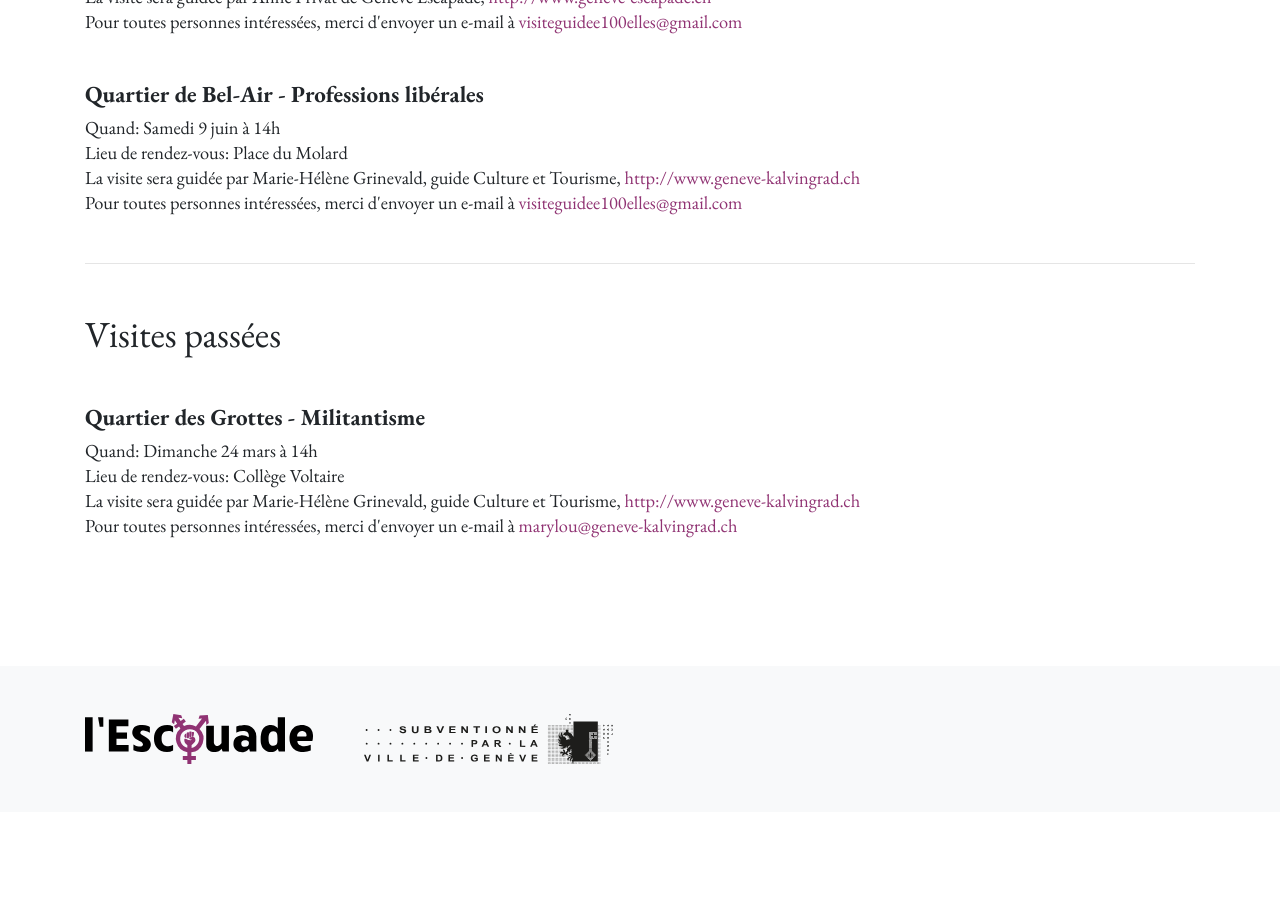
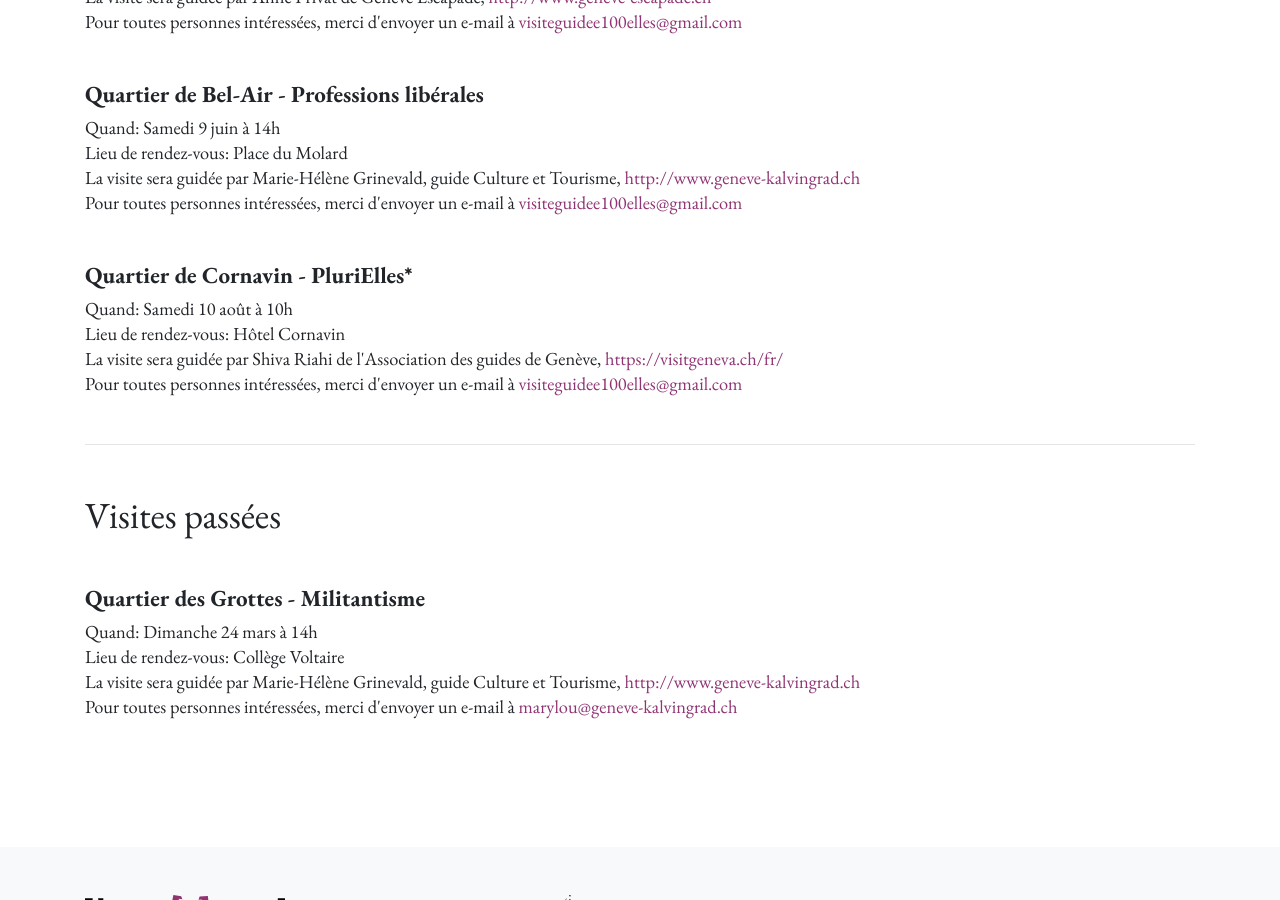
Before and after one commit to larucheio/100elles.ch, a Jekyll site: the page built from visites-guidees/index.html, in a window 1280 px wide and 900 px high, scrolled down 1098 px. Built offline with Jekyll 4.4.1, drawn with Linux system fonts in a browser that asks for light colours; before the commit the page ends 1910 px from its top, so only the background shows below that.

Commit message:
Ajout de la visite guidée pour le quartier Cornavin

```diff
--- a/visites-guidees/index.html
+++ b/visites-guidees/index.html
@@ -63,6 +63,17 @@ layout: main
     Pour toutes personnes intéressées, merci d'envoyer un e-mail à <a href="mailto:visiteguidee100elles@gmail.com">visiteguidee100elles@gmail.com</a>
   </div>
 
+  <div class="mt-5">
+    <b class="lead font-weight-bold mb-2 d-block">Quartier de Cornavin - PluriElles*</b>
+    Quand: Samedi 10 août à 10h
+    <br>
+    Lieu de rendez-vous: Hôtel Cornavin
+    <br>
+    La visite sera guidée par Shiva Riahi de l'Association des guides de Genève, <a href="https://visitgeneva.ch/fr/">https://visitgeneva.ch/fr/</a>
+    <br>
+    Pour toutes personnes intéressées, merci d'envoyer un e-mail à <a href="mailto:visiteguidee100elles@gmail.com">visiteguidee100elles@gmail.com</a>
+  </div>
+
   <hr class="my-5">
 
   <h2>Visites passées</h2>
```
